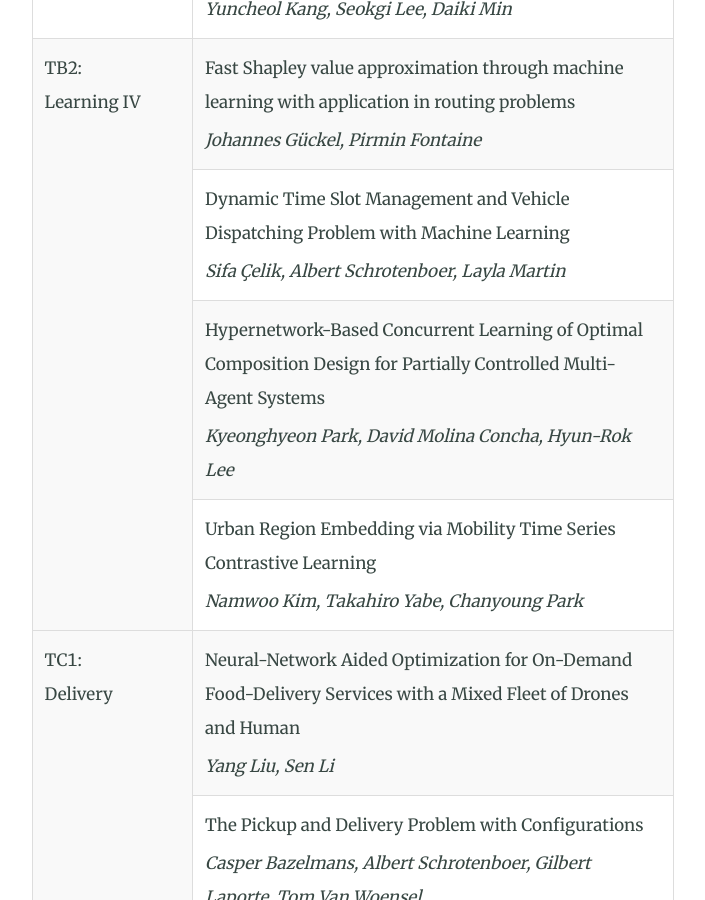
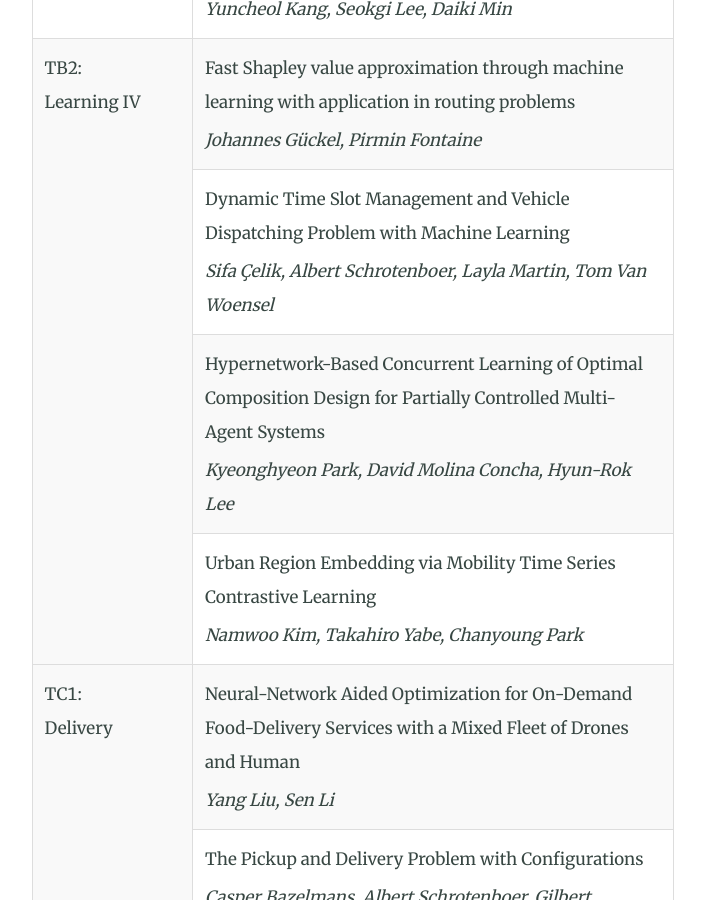
Before and after one commit to tsl2025kaist/tsl2025kaist.github.io, a Jekyll site: the page built from program.html, in a window 1280 px wide and 900 px high, scrolled down 6162 px. Shown: the whole window, without its empty margins (287-992 px from the left). Built offline with Jekyll 4.4.1, drawn with Linux system fonts in a browser that asks for light colours.

Commit message:
Fix error - Add authors on the TB2 paper

```diff
--- a/program.html
+++ b/program.html
@@ -352,7 +352,7 @@ aside: false
             <tr>
                 <td>
                     Dynamic Time Slot Management and Vehicle Dispatching Problem with Machine Learning
-                    <span class="author">Sifa Çelik, Albert Schrotenboer, Layla Martin</span>
+                    <span class="author">Sifa Çelik, Albert Schrotenboer, Layla Martin, Tom Van Woensel</span>
                 </td>
             </tr>
             <tr>
```
